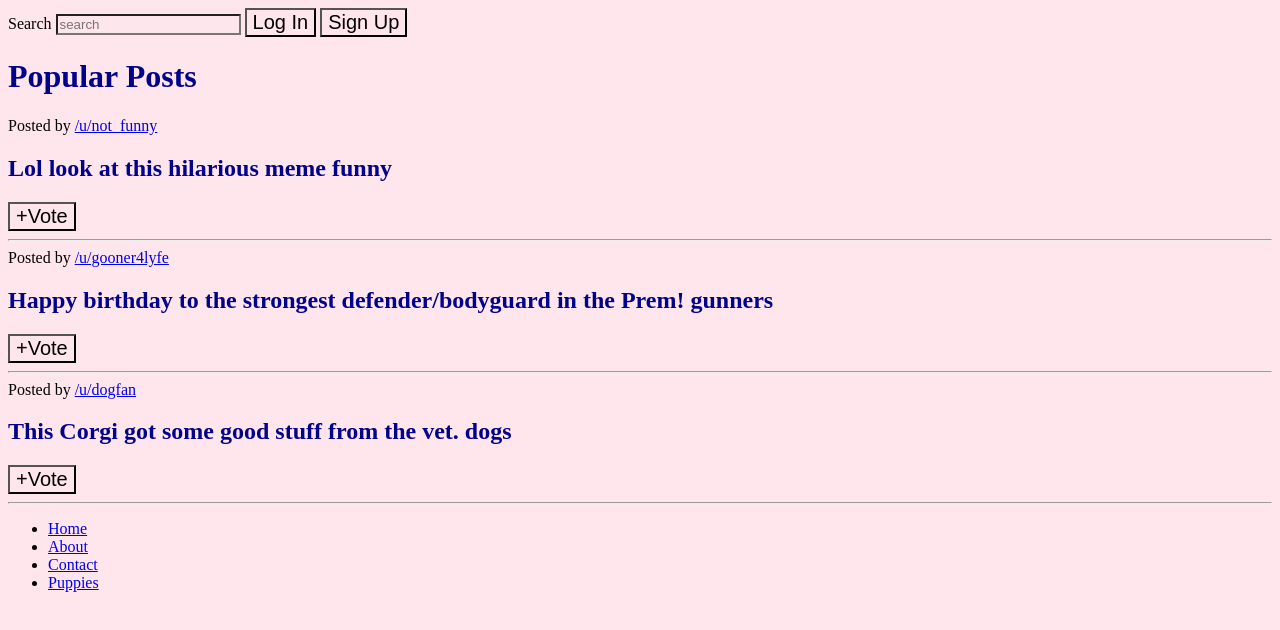
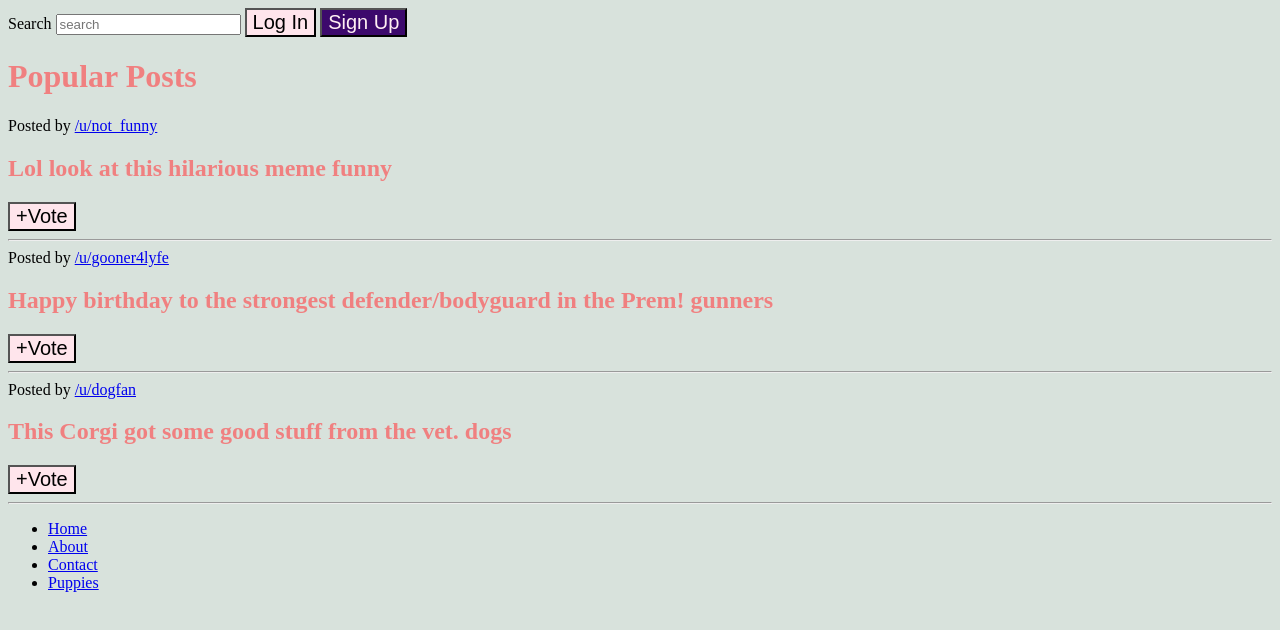
Before and after one commit to RobertGonzaga/Bootcamp, a plain HTML site: page CSS/selectors/index.html in a window 1280 px wide. Drawn offline with Linux system fonts and the light colour scheme.

Commit message:
ID selector

```diff
--- a/CSS/selectors/index.html
+++ b/CSS/selectors/index.html
@@ -9,10 +9,10 @@
 
   <body>
     <nav>
-        <label for="search">Search</label>
+      <label for="search">Search</label>
       <input type="text" placeholder="search" id="search" />
       <button>Log In</button>
-      <button>Sign Up</button>
+      <button id="signup">Sign Up</button>
     </nav>
     <main>
       <h1>Popular Posts</h1>
--- a/CSS/selectors/style.css
+++ b/CSS/selectors/style.css
@@ -1,12 +1,22 @@
-* {
-  background-color: #ffe5ec;
+/* * {
+  background-color: pink;
+} */
+
+body {
+  background-color: #d8e2dc;
 }
 
 button {
   font-size: 20px;
+  background-color: #ffe5ec;
 }
 
 h1,
 h2 {
-  color: darkblue;
+  color: #f08080;
 }
+
+#signup {
+  color: #fff0f3;
+  background-color: #3c096c;
+}
```
